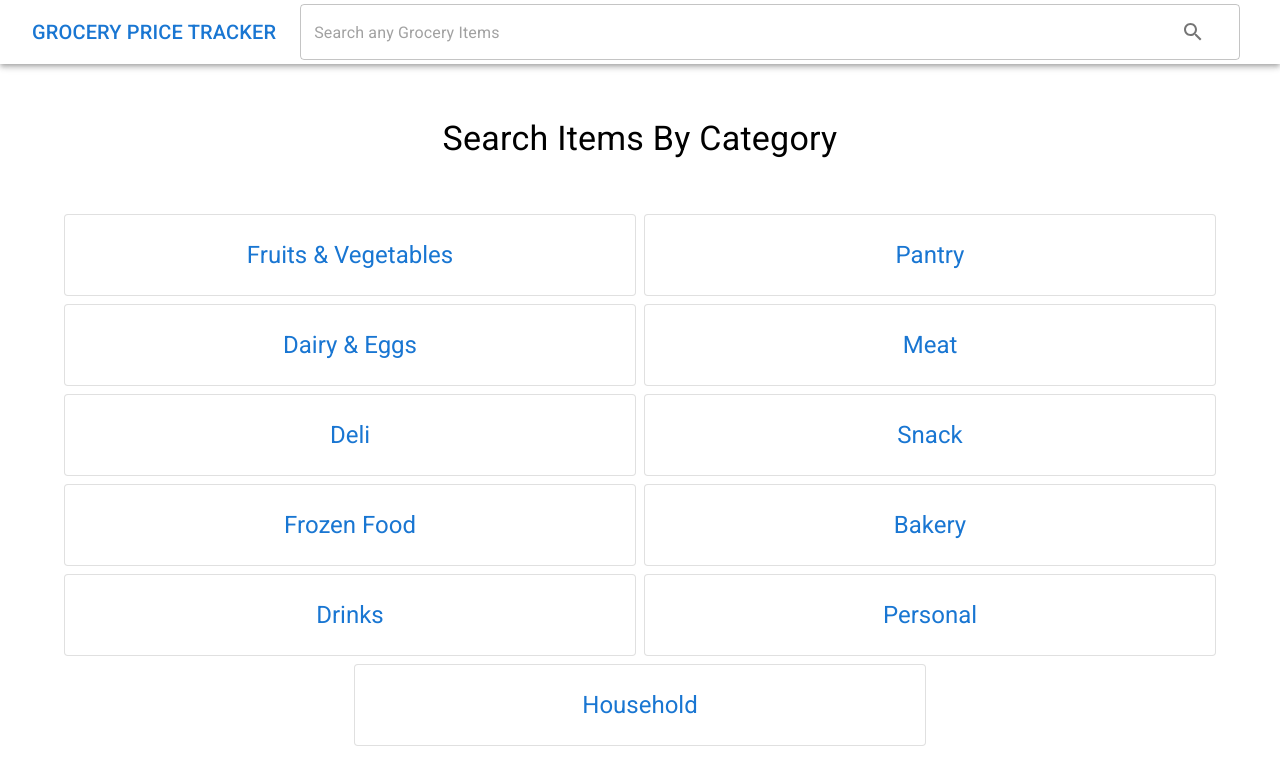
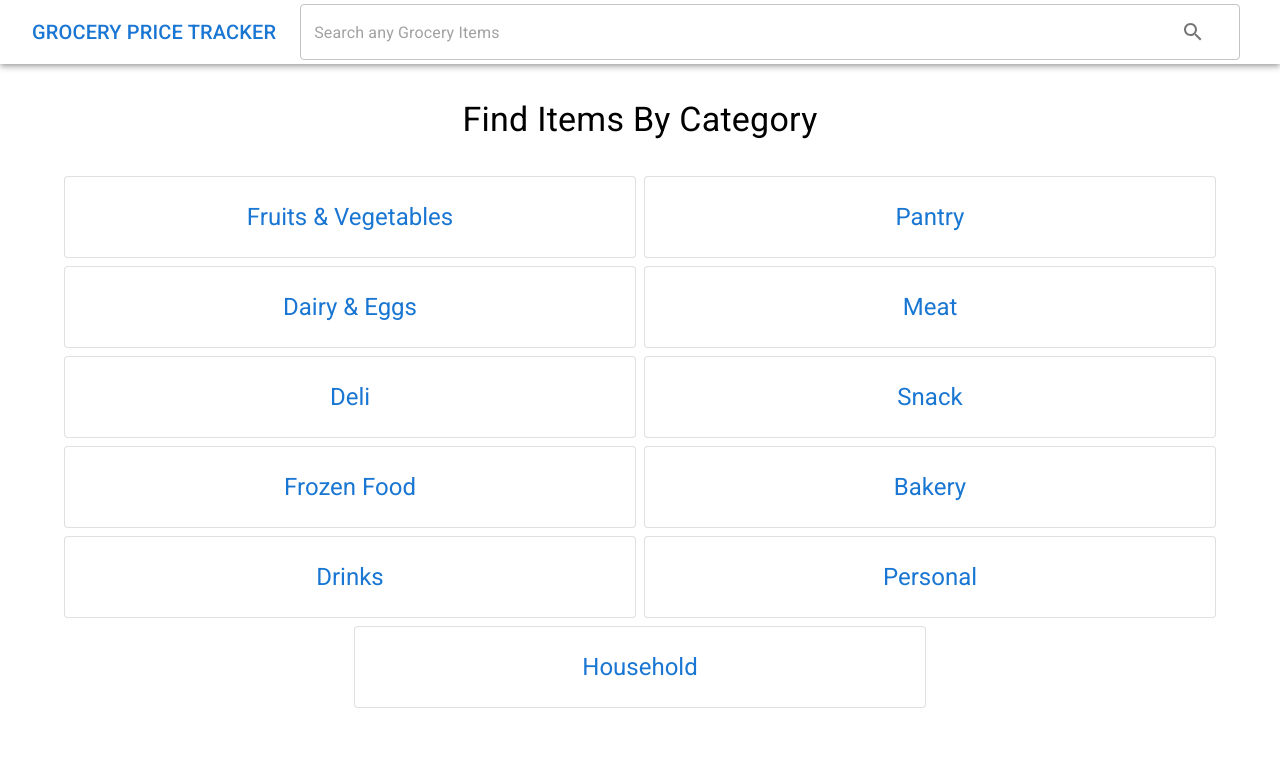
Before and after one commit to voidkudo/grocery-price-tracker, a React (Vite) app in the folder grocery-price-tracker-web/: page / in a window 1280 px wide. Shown: the top 784 px of the page. Built offline with nearby package versions, Linux system fonts and the light colour scheme; no server answers.

Commit message:
feat: add text for page

```diff
--- a/grocery-price-tracker-web/src/routers/pages/CategoryPage.tsx
+++ b/grocery-price-tracker-web/src/routers/pages/CategoryPage.tsx
@@ -1,4 +1,4 @@
-import { Box } from "@mui/material";
+import { Box, Typography } from "@mui/material";
 import Grid from "@mui/material/Grid2";
 import { useEffect, useState } from "react";
 import { getGroceryItemNamesByCategory } from "../../data/data";
@@ -23,7 +23,8 @@ const CategoryPage = () => {
 
   return (
     <Box sx={{ height: '100%', width: '100%', display: 'flex', flexDirection: 'column', justifyContent: 'space-evenly', alignItems: 'center' }}>
-      <Grid container spacing={1} height={'80%'} width={'100%'} justifyContent={'center'} overflow={'auto'}>
+      <Typography variant='h4'>Items in {categoryValue}</Typography>
+      <Grid container spacing={1} height={'80%'} width={'100%'} justifyContent={'center'} alignItems={'center'} alignContent={'start'} overflow={'auto'}>
         {
           itemNames.map((itemName, index) => {
             return (
--- a/grocery-price-tracker-web/src/routers/pages/HomePage.tsx
+++ b/grocery-price-tracker-web/src/routers/pages/HomePage.tsx
@@ -17,8 +17,8 @@ const HomePage = () => {
 
   return (
     <Box sx={{ height: '100%', width: '100%', display: 'flex', flexDirection: 'column', justifyContent: 'space-evenly', alignItems: 'center' }}>
-      <Typography variant='h4'>Search Items By Category</Typography>
-      <Grid container spacing={1} maxHeight={'80%'} width={'100%'} justifyContent={'center'} overflow={'auto'}>
+      <Typography variant='h4'>Find Items By Category</Typography>
+      <Grid container spacing={1} height={'80%'} width={'100%'} justifyContent={'center'} alignItems={'center'} alignContent={'start'} overflow={'auto'}>
         {
           categories.map((category, index) => {
             return (
```
